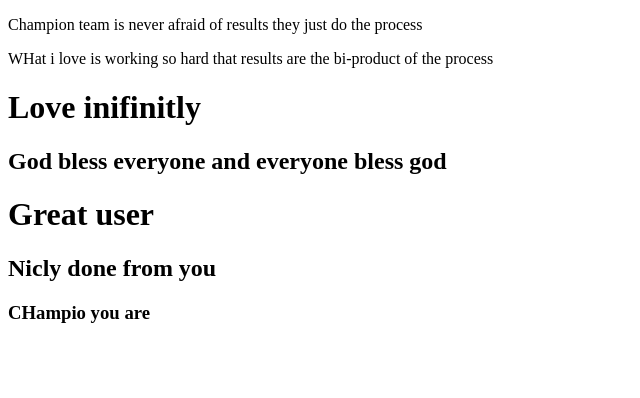
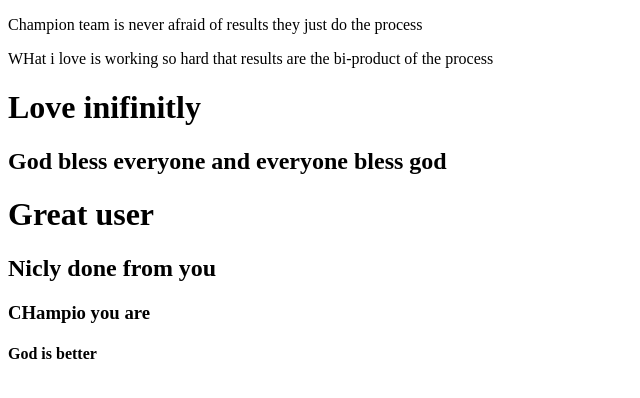
Before and after one commit to MayurGaikwad57/gitSquash, a plain HTML site: page index.html in a window 1280 px wide. Shown: the whole page, without its empty margins (0-640 px from the left). Drawn offline with Linux system fonts and the light colour scheme.

Commit message:
imp commit

```diff
--- a/index.html
+++ b/index.html
@@ -14,4 +14,5 @@
 <h1>Great user</h1>
 <h2>Nicly done from you</h2>
 <h3>CHampio you are</h3>
+<h4>God is better</h4>
 </html>
```
